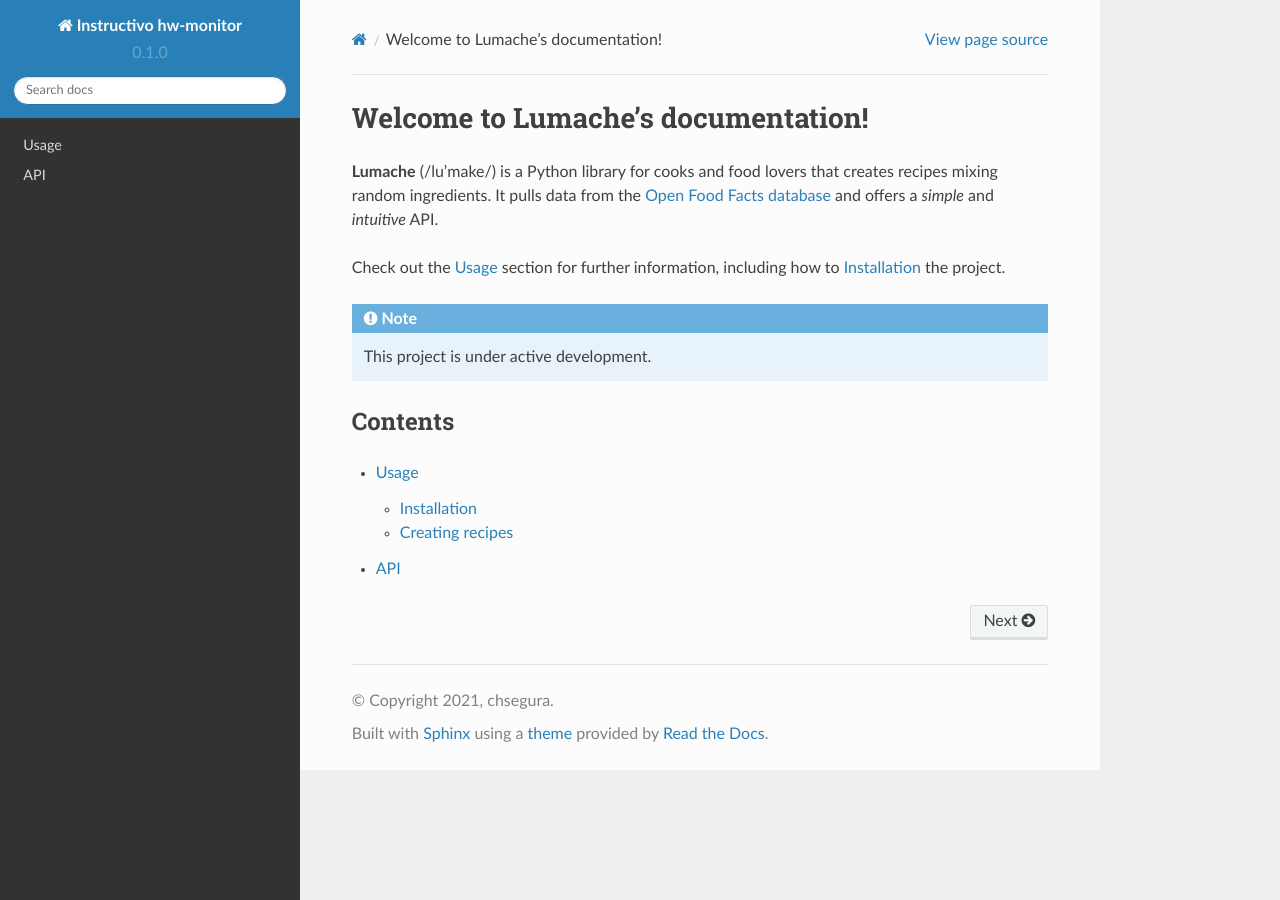
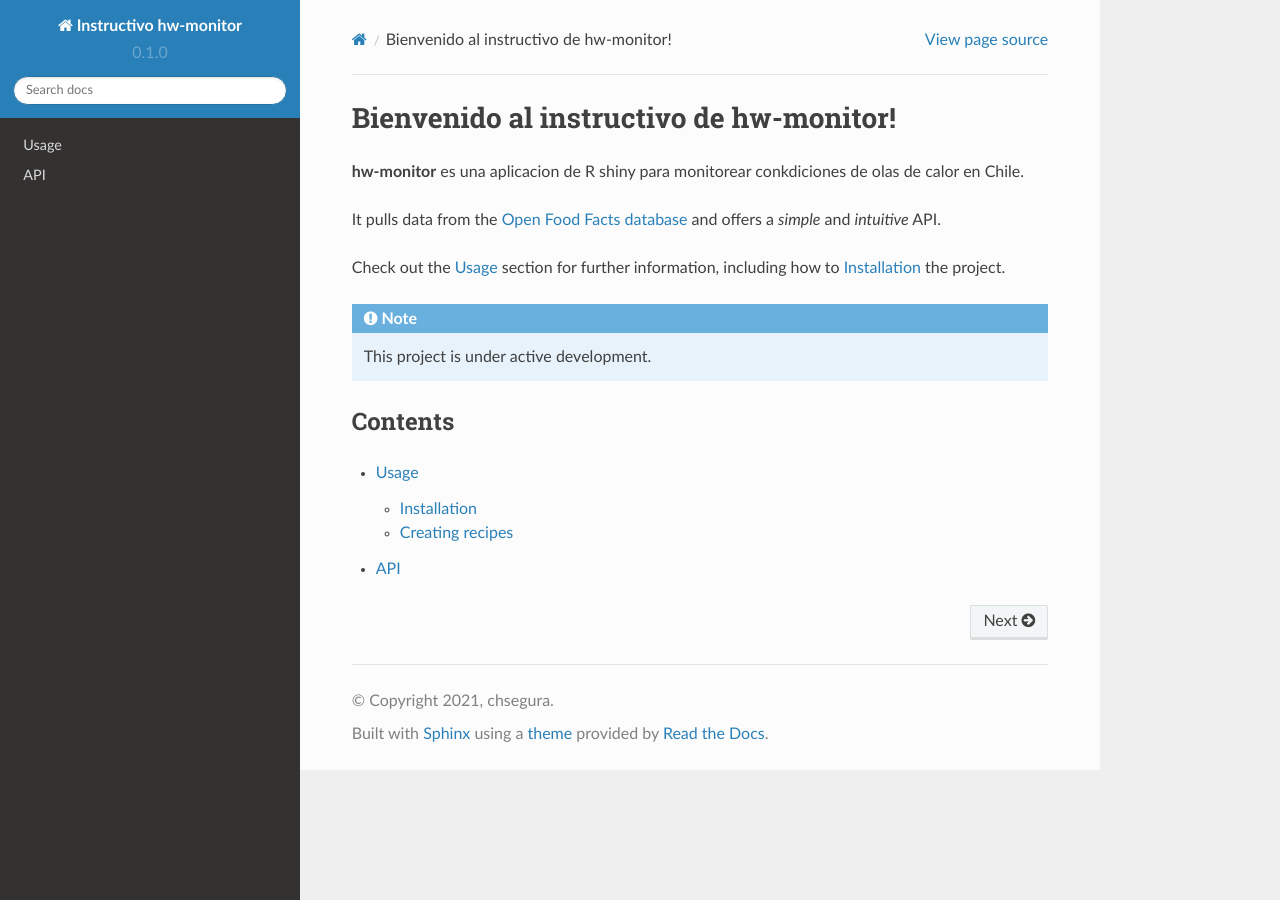
Before and after one commit to chsegura/rtd-tutorial, a Sphinx documentation site: the page built from docs/source/index.rst, in a window 1280 px wide. Built offline with Sphinx 7.4.7 and the Read the Docs theme 2.0.0, drawn with Linux system fonts in a browser that asks for light colours.

Commit message:
Update index.rst

```diff
--- a/docs/source/index.rst
+++ b/docs/source/index.rst
@@ -1,8 +1,8 @@
-Welcome to Lumache's documentation!
+Bienvenido al instructivo de hw-monitor!
 ===================================
 
-**Lumache** (/lu'make/) is a Python library for cooks and food lovers
-that creates recipes mixing random ingredients.
+**hw-monitor** es una aplicacion de R shiny para monitorear conkdiciones de olas de calor en Chile.
+
 It pulls data from the `Open Food Facts database <https://world.openfoodfacts.org/>`_
 and offers a *simple* and *intuitive* API.
 
```
